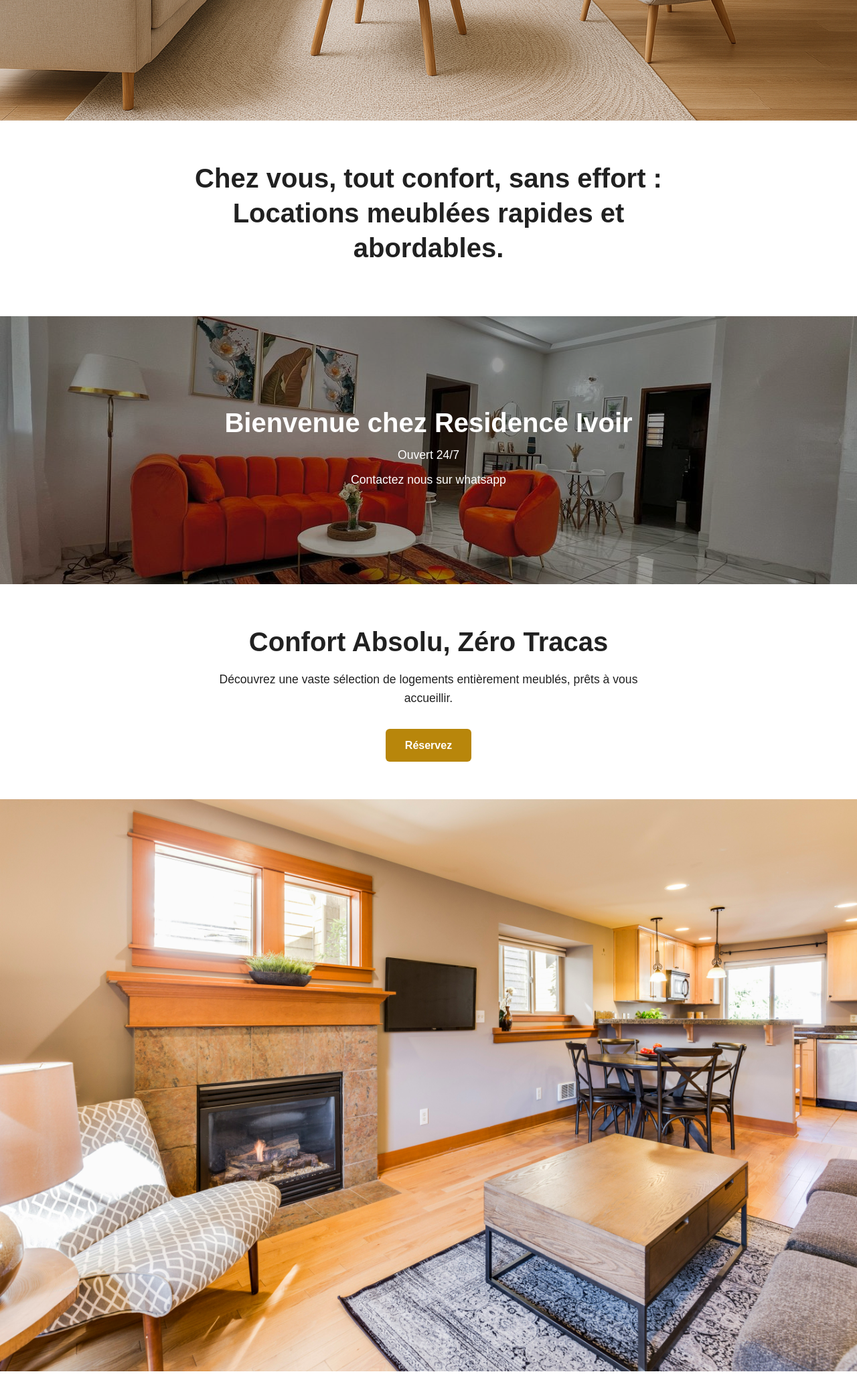
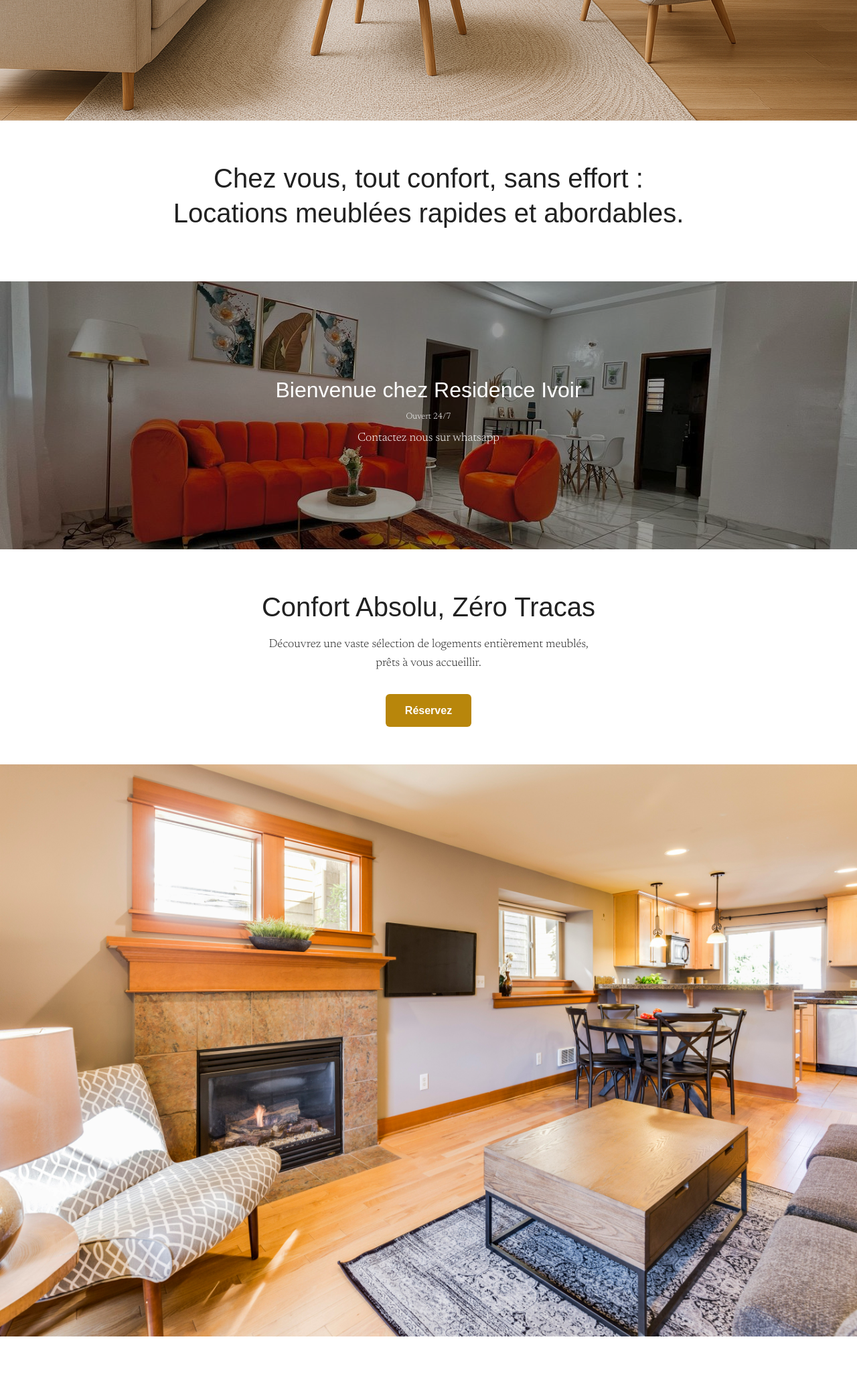
Before and after one commit to SamuelVanie/residence-ivoir, a Django app: page / in a window 1280 px wide. Shown: the part 834-2885 px from the top of the page at 67% size. Run offline with Django 4.2, Linux system fonts and the light colour scheme; some web fonts are replaced.

Commit message:
feat: add the correct fonts settings for each text

```diff
--- a/residence/static/css/home.css
+++ b/residence/static/css/home.css
@@ -1,6 +1,7 @@
 /* --- Global Styles & Resets --- */
 :root {
   --primary-font: "Lexend Exa", sans-serif;
+  --secondary-font: "Newsreader", serif;
   --text-dark: #212121;
   --text-light: #ffffff;
   --accent-color: #b8860b; /* Mustard Yellow/Gold */
@@ -16,7 +17,6 @@
 }
 
 body {
-  font-family: var(--primary-font);
   color: var(--text-dark);
   background-color: var(--background-light);
   line-height: 1.6;
@@ -35,11 +35,12 @@ h3 {
   line-height: 1.3;
   margin-bottom: 1rem; /* Default bottom margin for headings */
   font-weight: 600; /* Slightly bolder default */
+  font-family: var(--primary-font);
 }
 
 h1 {
   font-size: clamp(2.5rem, 6vw, 4rem); /* Responsive font size */
-  font-weight: 400; /* As per image */
+  font-weight: 300;
 }
 
 h2 {
@@ -51,6 +52,7 @@ h3 {
 }
 
 p {
+  font-family: var(--secondary-font);
   margin-bottom: 1rem;
 }
 
@@ -139,7 +141,8 @@ a:hover {
 }
 
 .benefit-statement h2 {
-  max-width: 800px; /* Control line length */
+  max-width: 800px;
+  font-weight: 300;
   margin-left: auto;
   margin-right: auto;
 }
@@ -177,12 +180,14 @@ a:hover {
 }
 
 .welcome-text-overlay h2 {
-  font-size: clamp(1.8rem, 4vw, 2.5rem);
+  font-size: clamp(1.6rem, 3vw, 2rem);
+  font-weight: 200;
   margin-bottom: 0.5rem;
 }
 
 .welcome-text-overlay p {
-  font-size: 1.1rem;
+  font-size: 0.8rem;
+  font-weight: 300;
   margin-bottom: 0.5rem;
 }
 
@@ -206,14 +211,16 @@ a:hover {
 }
 
 .feature-content h2 {
+  font-weight: 300;
   margin-bottom: 1rem;
 }
 
 .feature-content p {
-  max-width: 700px;
+  max-width: 500px;
   margin-left: auto;
+  font-weight: 300;
   margin-right: auto;
-  margin-bottom: 2rem; /* Space before button */
+  margin-bottom: 2rem;
   font-size: 1.1rem;
 }
 
@@ -230,6 +237,7 @@ a:hover {
 .section-title-left {
   text-align: left; /* Specific override for this heading */
   margin-bottom: 2.5rem; /* More space after title */
+  font-weight: 300;
 }
 
 .services-grid {
@@ -255,11 +263,13 @@ a:hover {
 
 .service-item h3 {
   margin-bottom: 0.5rem;
+  font-weight: 400;
 }
 
 .service-item p {
   font-size: 0.95rem;
   margin-bottom: 1.5rem; /* Space before button */
+  font-weight: 300;
 }
 
 .service-item .more-info {
@@ -295,6 +305,7 @@ a:hover {
 
 .contact-section h2 {
   margin-bottom: 1rem;
+  font-weight: 300;
 }
 
 .contact-section p {
@@ -320,8 +331,9 @@ a:hover {
   padding: 12px 15px;
   border: 1px solid var(--border-color);
   border-radius: 4px;
-  font-family: var(--primary-font);
+  font-family: var(--secondary-font);
   font-size: 1rem;
+  font-weight: 300;
   background-color: var(--background-light);
 }
 .contact-form input[type="text"]::placeholder,
```
